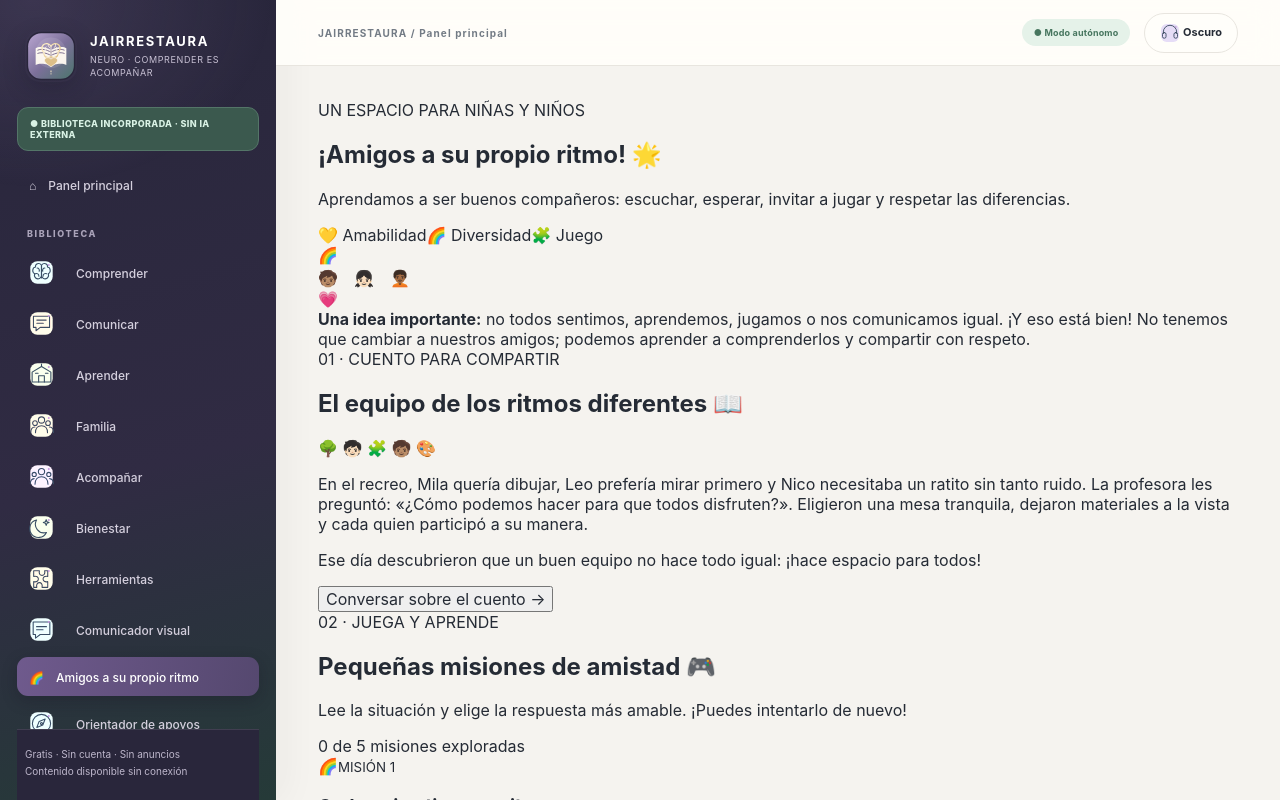
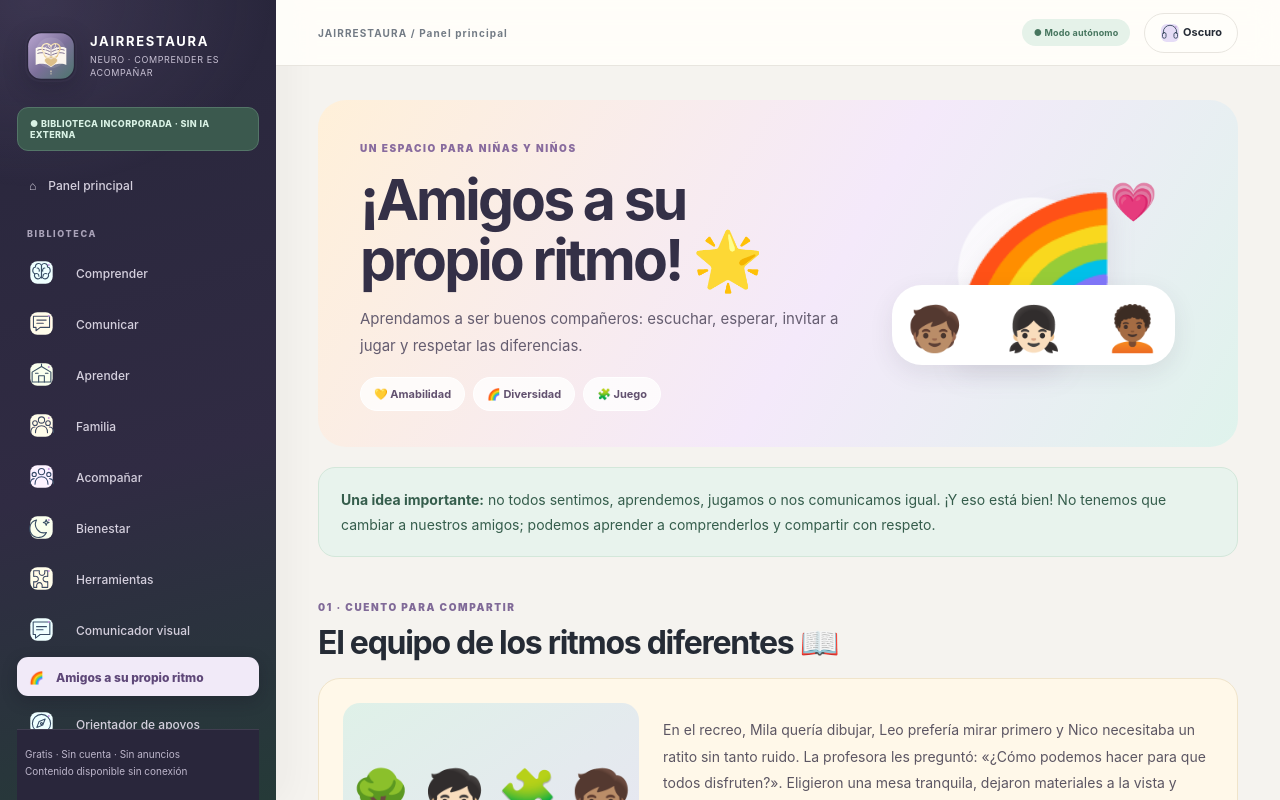
Before and after one commit to jairdiosdeher-collab/jairrestaura-neuro, a React (Vite) app: page / in a window 1280 px wide. Both pictures are taken after a click on the button "🌈 Amigos a su propio ritmo". Shown: the top 800 px of the page. Built offline with nearby package versions, Linux system fonts and the light colour scheme.

Commit message:
Diseña visualmente el módulo infantil adaptable

```diff
--- a/src/styles.css
+++ b/src/styles.css
@@ -467,3 +467,70 @@ button:disabled{filter:saturate(.5)}
  .guide-cover{grid-template-columns:1fr 1fr}
  .article-point p,.practice p,.practice li{font-size:1rem}
 }
+
+
+/* MÓDULO INFANTIL · AMIGOS A SU PROPIO RITMO */
+.child-module{max-width:1320px}
+.child-hero{display:grid;grid-template-columns:1.2fr .8fr;gap:24px;align-items:center;padding:36px 42px;border-radius:28px;background:linear-gradient(120deg,#fff0d9,#f4e9fa 55%,#dff3ec);color:#302b40;overflow:hidden}
+.child-kicker{font-size:10px;letter-spacing:.16em;font-weight:900;color:#886b9e}
+.child-hero h1{font-size:clamp(34px,4.5vw,57px);line-height:1.05;letter-spacing:-.05em;margin:14px 0;color:#343047}
+.child-hero h1 span{white-space:nowrap}
+.child-hero-copy p{font-size:15px;line-height:1.8;max-width:590px;color:#655d70}
+.child-tags{display:flex;gap:8px;flex-wrap:wrap;margin-top:18px}
+.child-tags span{background:#ffffffc9;border:1px solid #fff;border-radius:30px;padding:9px 13px;font-size:11px;font-weight:750;color:#62516f}
+.child-hero-art{min-height:220px;position:relative;display:grid;place-items:center;background:radial-gradient(circle,#ffffffb8 0 38%,transparent 39%);border-radius:50%}
+.child-rainbow{font-size:clamp(90px,12vw,150px);filter:drop-shadow(0 12px 14px #68517a20)}
+.child-friends{position:absolute;bottom:18px;font-size:clamp(26px,4vw,44px);background:#fff;border-radius:30px;padding:8px 15px;box-shadow:0 8px 25px #45354a18}
+.child-heart{position:absolute;top:15px;right:12%;font-size:38px}
+.child-welcome{margin:20px 0 34px;padding:19px 22px;border-radius:17px;background:#e8f3ed;border:1px solid #d3e7da;color:#355d4c;font-size:14px;line-height:1.8}
+.child-section-title{margin:38px 0 16px}
+.child-section-title>span{font-size:10px;font-weight:900;letter-spacing:.16em;color:#806a98}
+.child-section-title h2{font-size:clamp(23px,3vw,32px);letter-spacing:-.04em;margin:8px 0;color:var(--text)}
+.child-section-title p{font-size:13px;line-height:1.7;color:var(--muted);max-width:760px}
+.child-story{display:grid;grid-template-columns:.7fr 1.3fr;gap:24px;padding:24px;border-radius:22px;background:#fff8e9;border:1px solid #f0e4ca}
+.child-story-art{display:grid;place-items:center;min-height:180px;border-radius:17px;background:linear-gradient(145deg,#dff1e8,#e9e3f4);font-size:clamp(28px,4vw,48px);text-align:center}
+.child-story p{font-size:14px;line-height:1.9;color:#5c5663}
+.child-story .child-moral{font-weight:800;color:#6d5684}
+.child-button{border:0;border-radius:12px;padding:12px 17px;background:#66518c;color:#fff;font-size:12px;font-weight:800;box-shadow:0 5px 14px #66518c28}
+.child-reflection{margin-top:15px;padding:14px 17px;border-radius:13px;background:#fff;border:1px solid #eee5f2;font-size:13px;line-height:1.8;color:#51485b}
+.child-reflection ul{padding-left:20px}
+.child-progress{height:10px;background:var(--line);border-radius:20px;overflow:hidden}
+.child-progress span{display:block;height:100%;border-radius:20px;background:linear-gradient(90deg,#77b99a,#e5bf65);transition:width .25s}
+.child-progress-label{font-size:10px;color:var(--muted);margin:7px 0 14px}
+.child-mission-grid{display:grid;grid-template-columns:repeat(2,minmax(0,1fr));gap:15px}
+.child-mission{padding:20px;border-radius:18px;background:var(--surface);border:1px solid var(--line);box-shadow:0 6px 20px #302a3b08}
+.child-mission-top{display:flex;justify-content:space-between;align-items:center}
+.child-mission-top>span{font-size:34px}
+.child-mission-top small{font-size:9px;letter-spacing:.13em;font-weight:900;color:#8b759e}
+.child-mission h3{font-size:17px;margin:12px 0 8px}
+.child-mission>p{font-size:12px;line-height:1.75;color:var(--muted);min-height:64px}
+.child-question{display:block;font-size:13px;line-height:1.6;margin:13px 0}
+.child-options{display:grid;gap:8px}
+.child-options button{text-align:left;border:1px solid var(--line);border-radius:11px;padding:11px 12px;background:var(--bg);color:var(--text);font-size:12px;line-height:1.5}
+.child-options button.chosen{border:2px solid #80649a;background:var(--pale);font-weight:750}
+.child-feedback{margin-top:12px;padding:12px;border-radius:11px;font-size:11px;line-height:1.7}
+.child-feedback.good{background:#e6f3eb;color:#315f48}
+.child-feedback.try-again{background:#fff3dc;color:#76572c}
+.child-celebration{display:flex;gap:15px;align-items:center;margin:18px 0;padding:20px;border-radius:17px;background:#fff2cf;border:1px solid #f0dfaa;color:#5c4a26}
+.child-celebration>span{font-size:48px}
+.child-celebration p{font-size:12px;line-height:1.7}
+.child-words{padding:22px;border-radius:20px;background:linear-gradient(120deg,#e8f3ed,#f1eafa);display:grid;grid-template-columns:100px 1fr;gap:12px;align-items:center}
+.child-words-art{font-size:75px;text-align:center}
+.child-words-list{display:grid;grid-template-columns:repeat(2,minmax(0,1fr));gap:9px}
+.child-words-list>div{display:flex;gap:9px;align-items:center;padding:11px;background:#ffffffd9;border-radius:12px;color:#4d4858;font-size:12px}
+.child-words-list>div span{font-size:18px}
+.child-words>.child-button,.child-avoid{grid-column:1/-1}
+.child-avoid{font-size:12px;line-height:1.8;color:#51465f;background:#ffffffbd;padding:14px;border-radius:12px}
+.child-pledge{padding:19px;border-radius:18px;background:var(--surface);border:1px solid var(--line)}
+.child-pledge label{display:flex;gap:12px;align-items:center;padding:13px;border-bottom:1px solid var(--line);font-size:13px;line-height:1.5;cursor:pointer}
+.child-pledge label:last-of-type{border:0}
+.child-pledge input{width:20px;height:20px;accent-color:#6d9c7e;flex:0 0 auto}
+.child-pledge label.pledged span{color:#4b8060;font-weight:750}
+.child-pledge-end{margin-top:13px;padding:12px;border-radius:11px;background:#e9f3eb;color:#416c4d;font-size:12px;font-weight:800}
+.child-adult-note{margin:26px 0;padding:18px 20px;border-left:5px solid #d4b46e;border-radius:12px;background:var(--pale)}
+.child-adult-note b{font-size:13px}
+.child-adult-note p{font-size:12px;line-height:1.8;color:var(--muted);margin-bottom:0}
+.child-footer-line{text-align:center;padding:22px 12px;font-size:clamp(16px,2.5vw,22px);font-weight:850;color:#70588a}
+.child-nav{background:#f1eaf8!important;color:#5e4778!important;font-weight:800!important}
+@media(max-width:800px){.child-hero{grid-template-columns:1fr;padding:25px}.child-hero-art{min-height:160px}.child-story{grid-template-columns:1fr}.child-story-art{min-height:130px}.child-mission-grid{grid-template-columns:1fr}.child-words{grid-template-columns:1fr}.child-words-art{font-size:52px}.child-words-list{grid-template-columns:1fr 1fr}}
+@media(max-width:480px){.child-hero{padding:21px 17px}.child-hero-copy p{font-size:13px}.child-hero-art{min-height:130px}.child-friends{font-size:25px}.child-welcome{padding:15px;font-size:13px}.child-story{padding:15px}.child-words{padding:15px}.child-words-list{grid-template-columns:1fr}.child-mission{padding:16px}.child-mission>p{min-height:0}}
```
